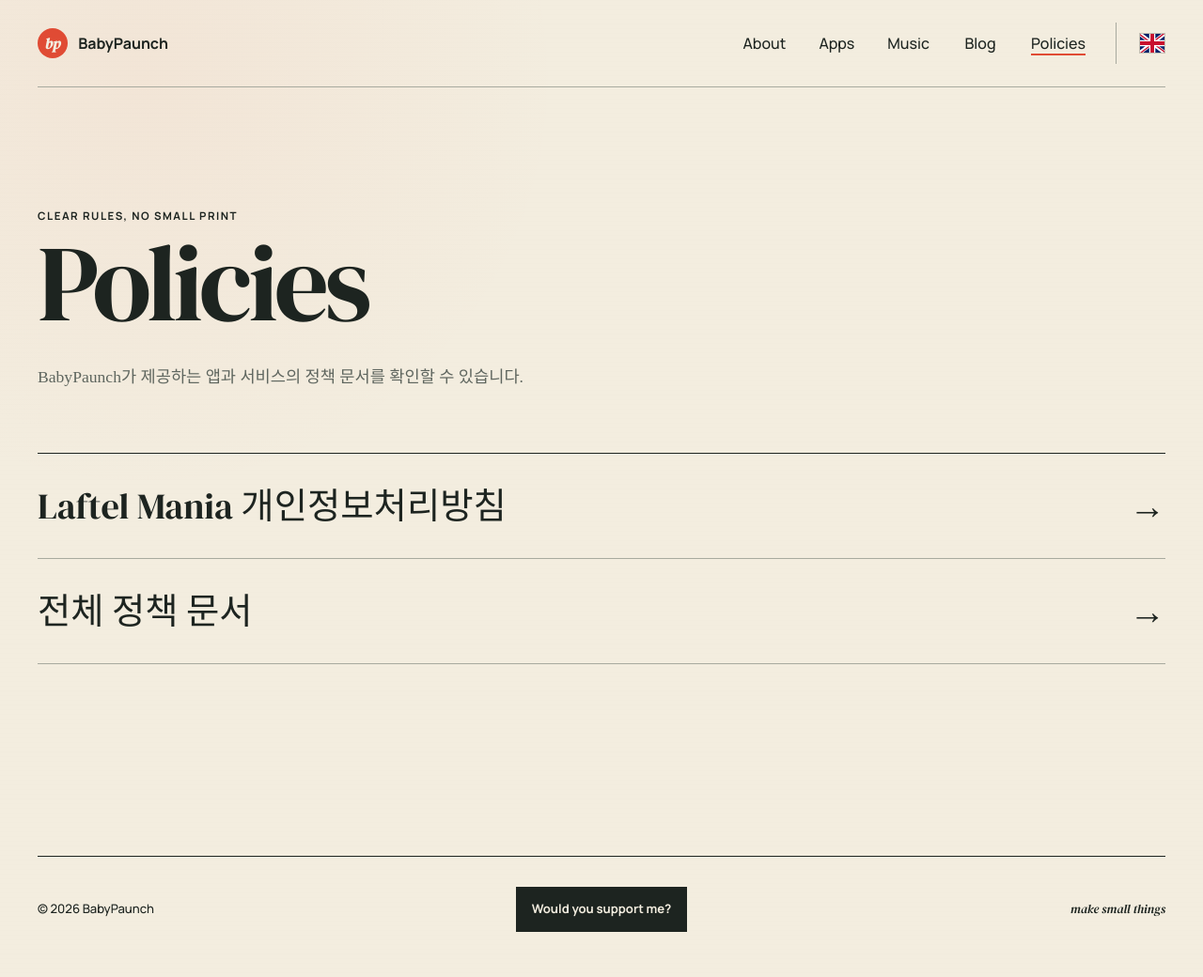
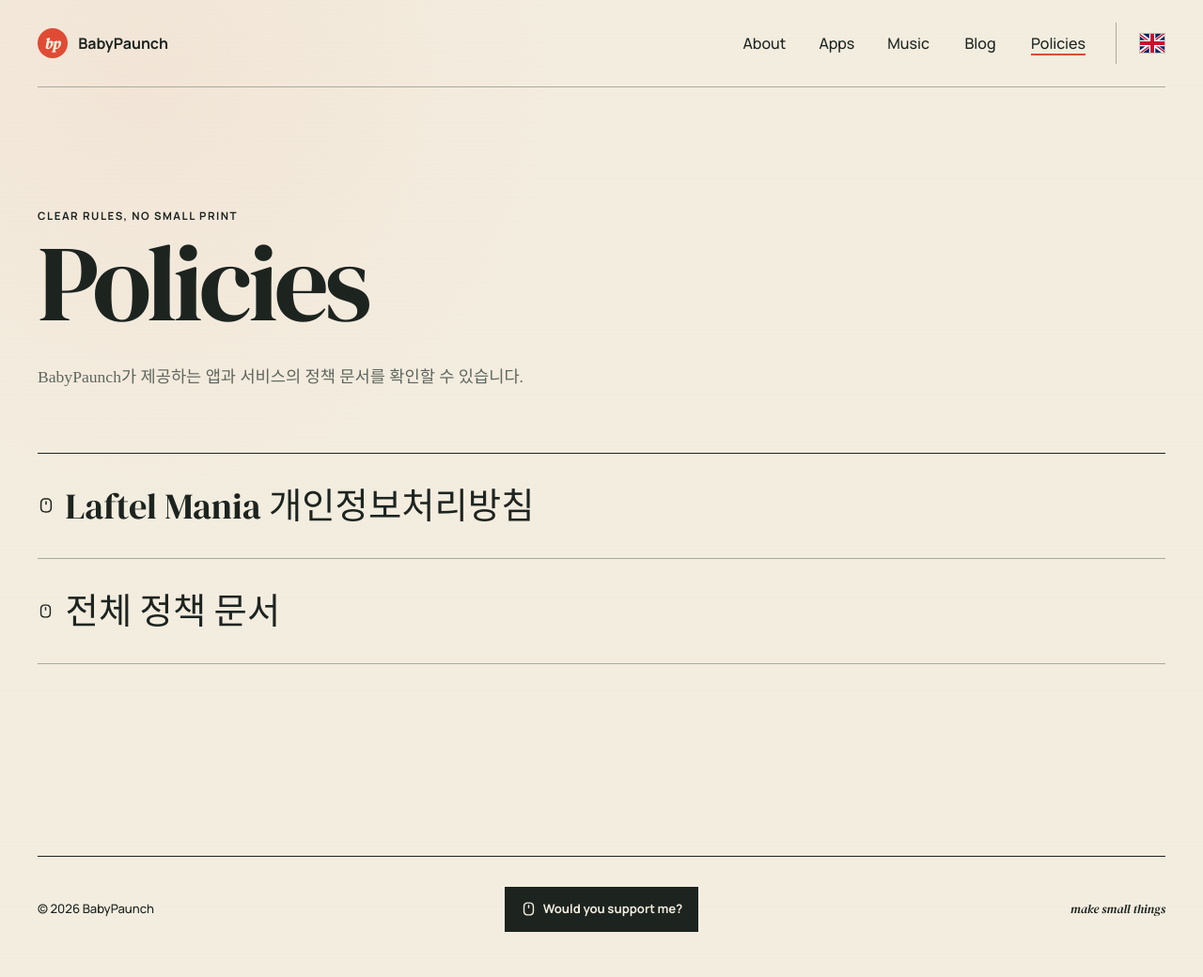
Before and after one commit to babypaunch/babypaunch.github.io, a Jekyll site: the page built from policies/index.html, in a window 1280 px wide. Shown: the whole page at 94% size. Built offline with Jekyll 4.4.1, drawn with Linux system fonts in a browser that asks for light colours; some web fonts are replaced.

Commit message:
feat(ui): 공통 링크에 클릭 아이콘 적용

```diff
--- a/_layouts/blog.html
+++ b/_layouts/blog.html
@@ -24,7 +24,6 @@
           <small>{{ post.description }}</small>
           <span class="post-tags" aria-label="{{ t.blog.tags_label }}">{% for tag in post.tags %}<span>#{{ t.blog.tags[tag] }}</span>{% endfor %}</span>
         </span>
-        <span aria-hidden="true">→</span>
       </a>
     </li>
     {% endfor %}
--- a/_layouts/not-found.html
+++ b/_layouts/not-found.html
@@ -8,7 +8,7 @@
   <h1>{{ t.not_found.title }}</h1>
   <p class="page-intro">{{ t.not_found.message }}</p>
   <div class="not-found-actions">
-    <a class="text-link" href="{{ t.routes.home }}">{{ t.not_found.home }} <span aria-hidden="true">→</span></a>
-    <a class="text-link" href="{{ other.routes.home }}" lang="{{ other.lang }}">{{ other.not_found.home }} <span aria-hidden="true">→</span></a>
+    <a class="text-link" href="{{ t.routes.home }}">{{ t.not_found.home }}</a>
+    <a class="text-link" href="{{ other.routes.home }}" lang="{{ other.lang }}">{{ other.not_found.home }}</a>
   </div>
 </main>
--- a/_layouts/policies.html
+++ b/_layouts/policies.html
@@ -8,7 +8,7 @@
   <p class="page-intro">{{ t.policies.intro }}</p>
   <ul class="policy-list">
     {% for policy in t.policies.links %}
-    <li><a href="{{ policy.url }}"><span>{{ policy.label }}</span><span aria-hidden="true">→</span></a></li>
+    <li><a href="{{ policy.url }}"><span>{{ policy.label }}</span></a></li>
     {% endfor %}
   </ul>
 </main>
--- a/_layouts/post.html
+++ b/_layouts/post.html
@@ -11,5 +11,5 @@
   <article class="article-body">
     {{ content }}
   </article>
-  <a class="text-link article-back" href="{{ t.routes.blog }}">{{ t.blog.back }} <span aria-hidden="true">←</span></a>
+  <a class="text-link article-back" href="{{ t.routes.blog }}">{{ t.blog.back }}</a>
 </main>
--- a/styles.css
+++ b/styles.css
@@ -164,9 +164,27 @@
   text-underline-offset: .45rem;
 }
 
-.text-link span { display: inline-block; transition: transform 220ms var(--ease-out); }
-.text-link:hover span,
-.text-link:focus-visible span { transform: translate(.2rem, .1rem); }
+main a::before,
+footer a::before {
+  content: '';
+  display: inline-block;
+  width: 1.1rem;
+  height: 1.1rem;
+  flex: 0 0 auto;
+  margin-right: .4rem;
+  background: currentColor;
+  vertical-align: -.15em;
+  -webkit-mask: url('/assets/icons/click-outline.svg') center / contain no-repeat;
+  mask: url('/assets/icons/click-outline.svg') center / contain no-repeat;
+}
+
+main a:hover::before,
+main a:focus-visible::before,
+footer a:hover::before,
+footer a:focus-visible::before {
+  -webkit-mask-image: url('/assets/icons/click-filled.svg');
+  mask-image: url('/assets/icons/click-filled.svg');
+}
 
 .orbit {
   position: absolute;
@@ -325,14 +343,13 @@
 .tag-filter a { min-height: 44px; text-decoration: none; }
 .tag-filter a:hover, .tag-filter a:focus-visible, .tag-filter a[aria-current] { color: var(--accent); text-decoration: underline; text-underline-offset: .35rem; }
 .post-list { margin: 1.5rem 0 0; padding: 0; border-top: 1px solid var(--ink); list-style: none; }
-.post-list a { display: grid; grid-template-columns: 8rem 1fr auto; gap: 2rem; align-items: start; padding: 1.75rem 0; border-bottom: 1px solid var(--line); text-decoration: none; }
+.post-list a { display: grid; grid-template-columns: auto 8rem 1fr; gap: 2rem; align-items: start; padding: 1.75rem 0; border-bottom: 1px solid var(--line); text-decoration: none; }
+.post-list a::before { margin-right: 0; }
 .post-list time, .post-list small { color: var(--muted); }
 .post-list strong, .post-list small { display: block; }
 .post-list strong { margin-bottom: .45rem; font: 400 clamp(1.5rem, 3vw, 2.4rem)/1.15 var(--serif); }
 .post-list small { font-size: .9rem; line-height: 1.6; }
 .post-tags { display: flex; flex-wrap: wrap; gap: .35rem .8rem; margin-top: .8rem; color: var(--muted); font-size: .72rem; letter-spacing: .04em; }
-.post-list a > span:last-child { transition: transform 180ms var(--ease-out); }
-.post-list a:hover > span:last-child { transform: translateX(.25rem); }
 .tag-empty { margin-top: 1.5rem; padding-block: 2rem; border-block: 1px solid var(--line); color: var(--muted); }
 .article-shell { width: min(100% - (var(--page-gutters) * 2), 850px); margin: 0 auto; padding-block: clamp(4rem, 9vw, 8rem); }
 .article-header { padding-bottom: clamp(3rem, 7vw, 5rem); border-bottom: 1px solid var(--ink); }
@@ -354,9 +371,8 @@
 .not-found { min-height: calc(100vh - 176px); }
 .not-found-actions { display: flex; flex-wrap: wrap; gap: 1rem 2rem; margin-top: 1rem; }
 .policy-list { margin: 4rem 0 0; padding: 0; list-style: none; border-top: 1px solid var(--ink); }
-.policy-list a { display: flex; justify-content: space-between; gap: 2rem; padding: 1.5rem 0; border-bottom: 1px solid var(--line); font-family: var(--serif); font-size: clamp(1.5rem, 3vw, 2.4rem); text-decoration: none; word-break: keep-all; }
-.policy-list a:hover span:last-child { transform: translateX(.25rem); }
-.policy-list span:last-child { transition: transform 180ms ease-out; }
+.policy-list a { display: flex; align-items: center; gap: .75rem; padding: 1.5rem 0; border-bottom: 1px solid var(--line); font-family: var(--serif); font-size: clamp(1.5rem, 3vw, 2.4rem); text-decoration: none; word-break: keep-all; }
+.policy-list a::before { margin-right: 0; }
 
 :focus-visible { outline: 3px solid var(--accent); outline-offset: 4px; }
 
@@ -374,8 +390,10 @@
   .language-link { margin-left: 0; padding-left: .65rem; }
   .hero { min-height: 690px; }
   .hero h1 { margin-top: 8rem; }
-  .post-list a { grid-template-columns: 1fr auto; gap: .75rem 1rem; }
-  .post-list time { grid-column: 1 / -1; }
+  .post-list a { grid-template-columns: auto 1fr; gap: .75rem 1rem; }
+  .post-list a::before { grid-row: 1 / span 2; }
+  .post-list time,
+  .post-list a > span { grid-column: 2; }
   .orbit { top: 7rem; right: 0; width: 6.5rem; }
   .about, .journal, .home-music { grid-template-columns: 1fr; gap: 1.5rem; }
   .home-music { padding-block: 3rem; }
```
Also changed, not shown: _layouts/home.html (+4 -4 lines), assets/icons/click-filled.svg (added), assets/icons/click-outline.svg (added).
